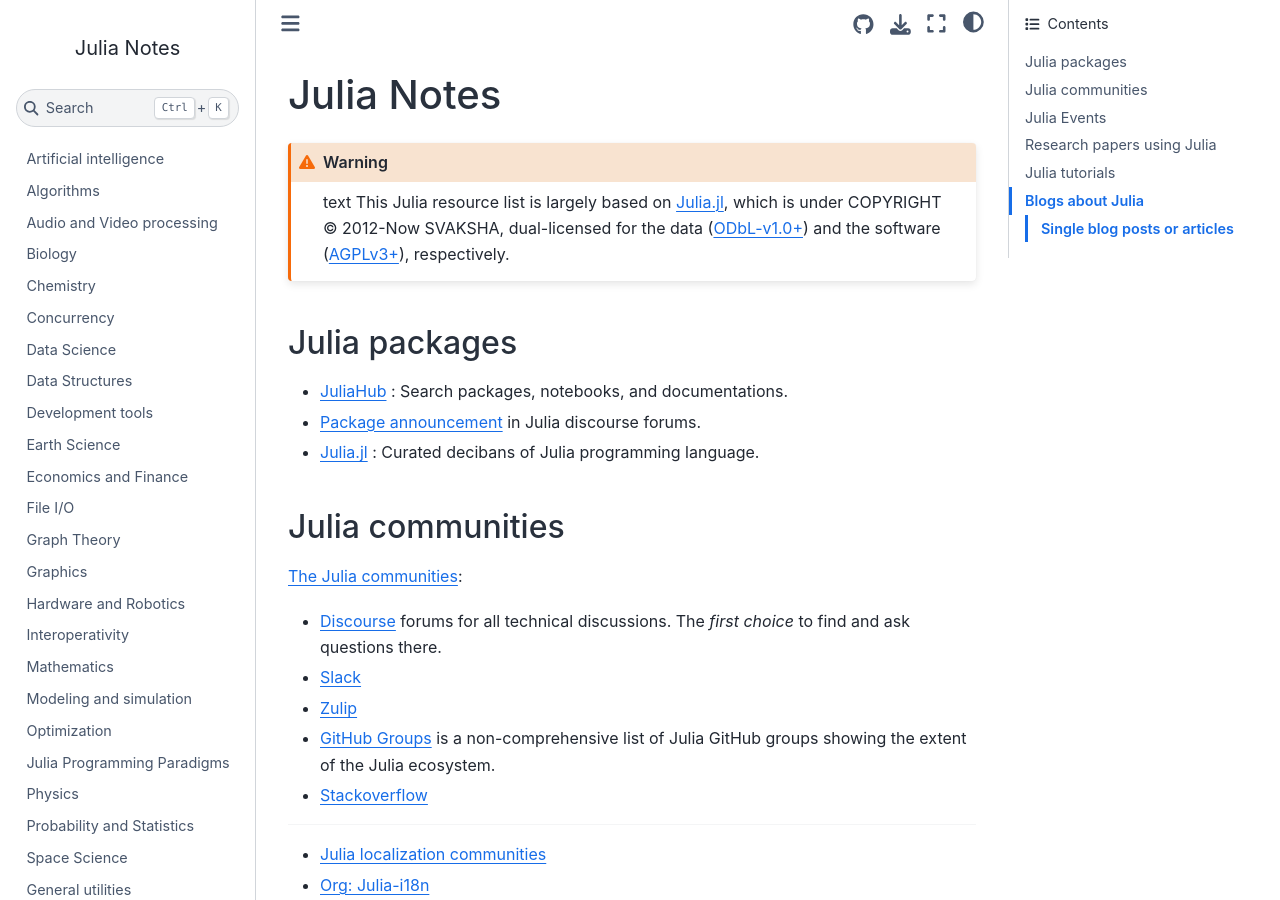
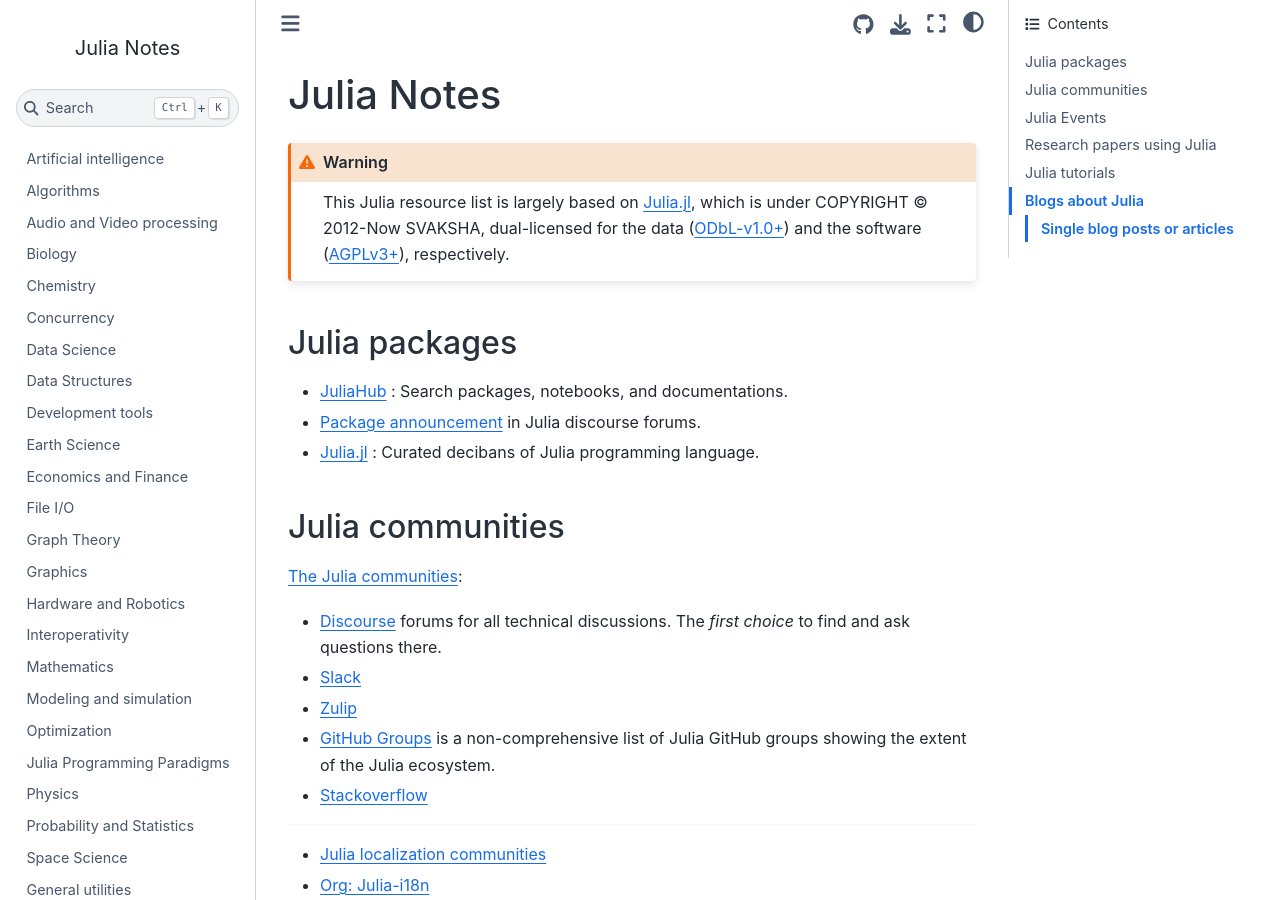
Before and after one commit to sosiristseng/julia-notes, a Jupyter Book: the page built from docs/index.md, in a window 1280 px wide and 900 px high. Built offline with Jupyter Book 1.0.4 settings and Sphinx 7.4.7 and the Sphinx Book theme 1.1.4, drawn with Linux system fonts in a browser that asks for light colours.

Commit message:
fix warning

````diff
--- a/docs/index.md
+++ b/docs/index.md
@@ -1,6 +1,6 @@
 # Julia Notes
 
-```{warning} text
+```{warning}
 This Julia resource list is largely based on [Julia.jl](https://github.com/svaksha/Julia.jl), which is under COPYRIGHT © 2012-Now SVAKSHA, dual-licensed for the data ([ODbL-v1.0+](https://opendatacommons.org/licenses/odbl/1-0/)) and the software ([AGPLv3+](http://www.gnu.org/licenses/agpl-3.0.en.html)), respectively.
 ```
 
````
